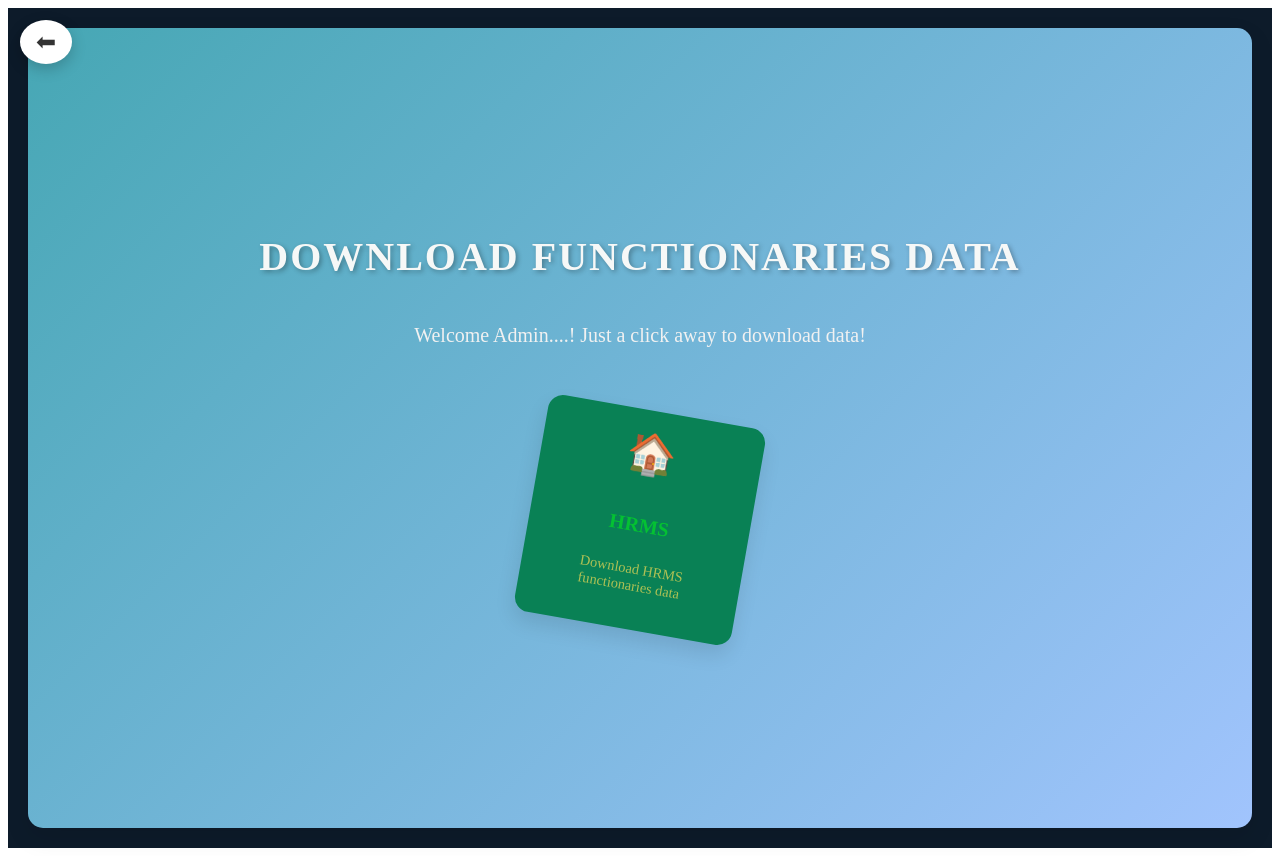
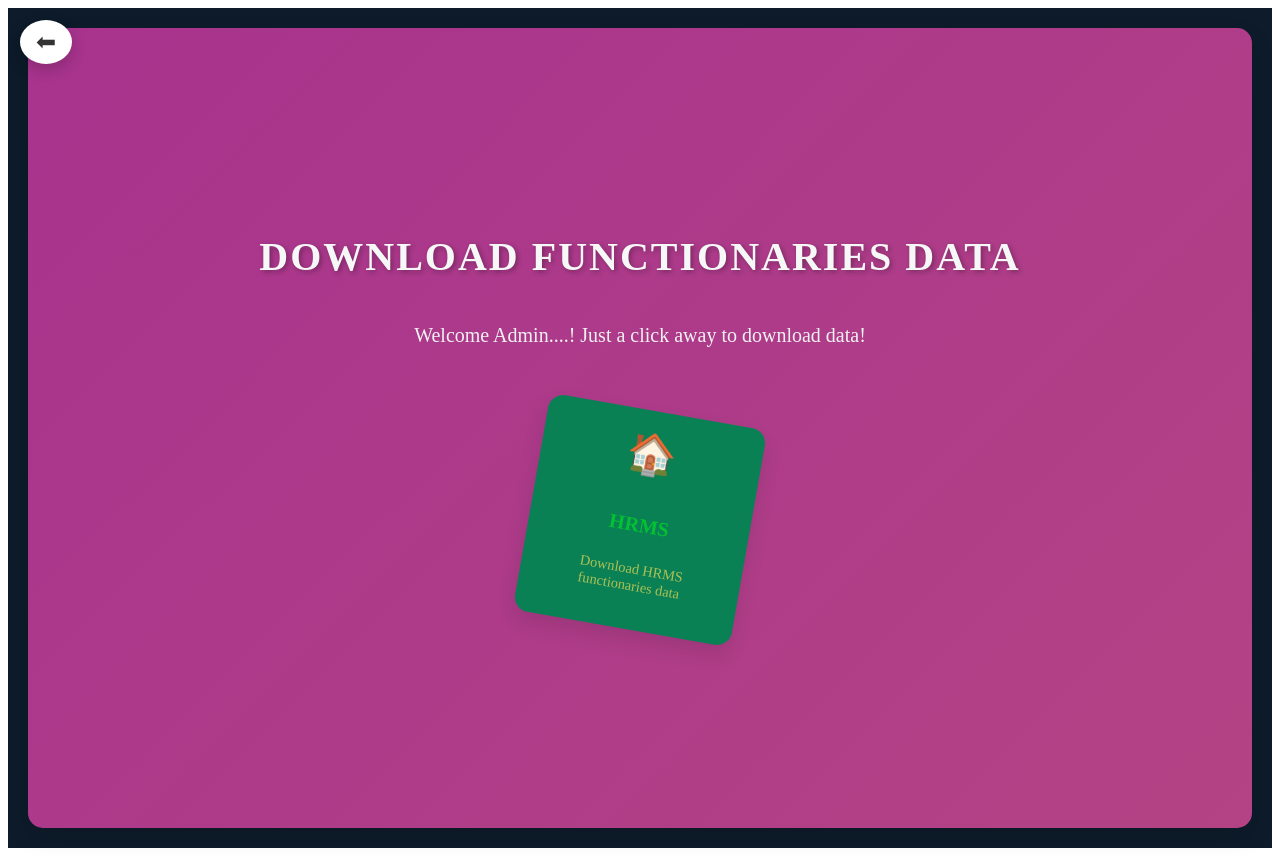
Before and after one commit to aswini0321/hrms-frontend, a React (Create React App) app: page /preview in a window 1280 px wide. Built offline with nearby package versions, Linux system fonts and the light colour scheme.

Commit message:
Update preview.css

```diff
--- a/src/preview.css
+++ b/src/preview.css
@@ -5,7 +5,7 @@
     align-items: center;
     justify-content: center;
     padding: 50px;
-    background: linear-gradient(135deg, #46a7b4, #a1c4fd);
+    background: linear-gradient(135deg, #a7338d, #b44385);
     border-radius: 15px;
     color: #fff;
     height: 100vh;
```
